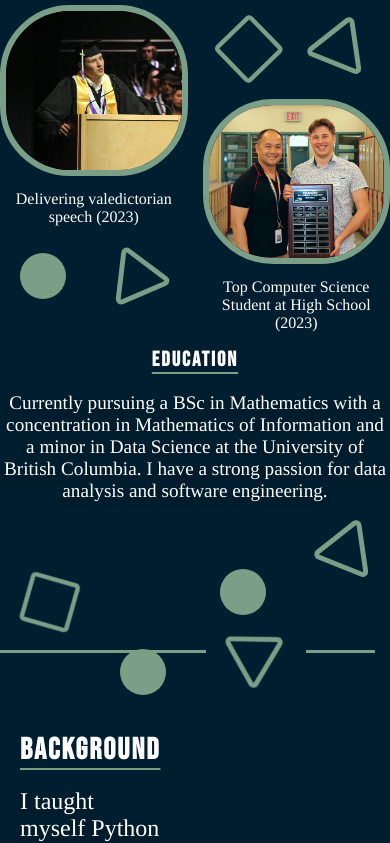
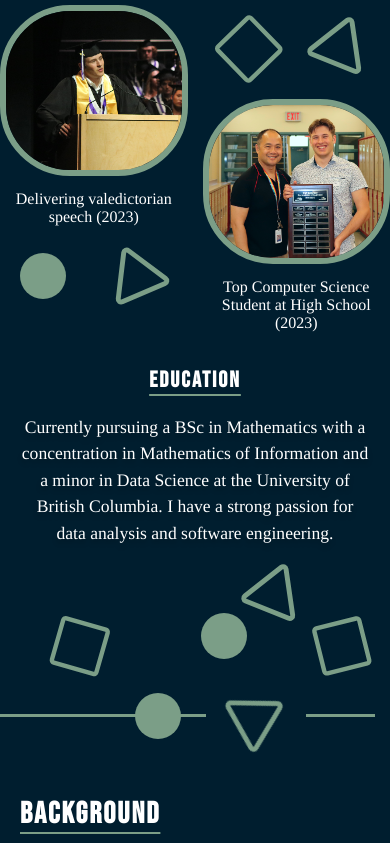
Before and after one commit to MattMatt05/portfolio, a PHP site: page /index.html in a window 390 px wide; the page is wider, and only the part inside the window is pictured. Shown: the part 807-1650 px from the top of that part. Run offline with PHP 8.4, Linux system fonts and the light colour scheme; some web fonts are replaced.

Commit message:
update iphone media

```diff
--- a/global.css
+++ b/global.css
@@ -411,7 +411,16 @@ img {
     height: 100%;
 }
 
-@media (max-width: 428px) {
+.mintro {
+    display: grid;
+    grid-template-columns: 4fr 4fr 5fr;
+    gap: 10px;
+    justify-content: center;
+    align-items: center;
+    height: 100%;
+}
+
+@media (max-width: 1300px) {
     .mintro {
         grid-template-columns: 1fr 1fr;
         grid-template-rows: auto auto;
@@ -423,14 +432,24 @@ img {
         grid-column: 1 / -1;
         grid-row: 2;
         text-align: center;
+        padding: 20px;
     }
 
-    .eduSection p {
-        font-size: 1.2em;
+    .eduSection .sectionTitle {
+        font-size: 1.4em;
+        margin-bottom: 15px;
     }
 
-    .eduSection h2 {
-        font-size: 1.3em;
+    .eduSection .parText {
+        font-size: 1.1em;
+        line-height: 1.5;
+    }
+
+    .eduSection .shapeStorage {
+        width: 100% !important;
+        margin-left: auto !important;
+        margin-right: auto !important;
+        max-width: 300px;
     }
 }
 
```
